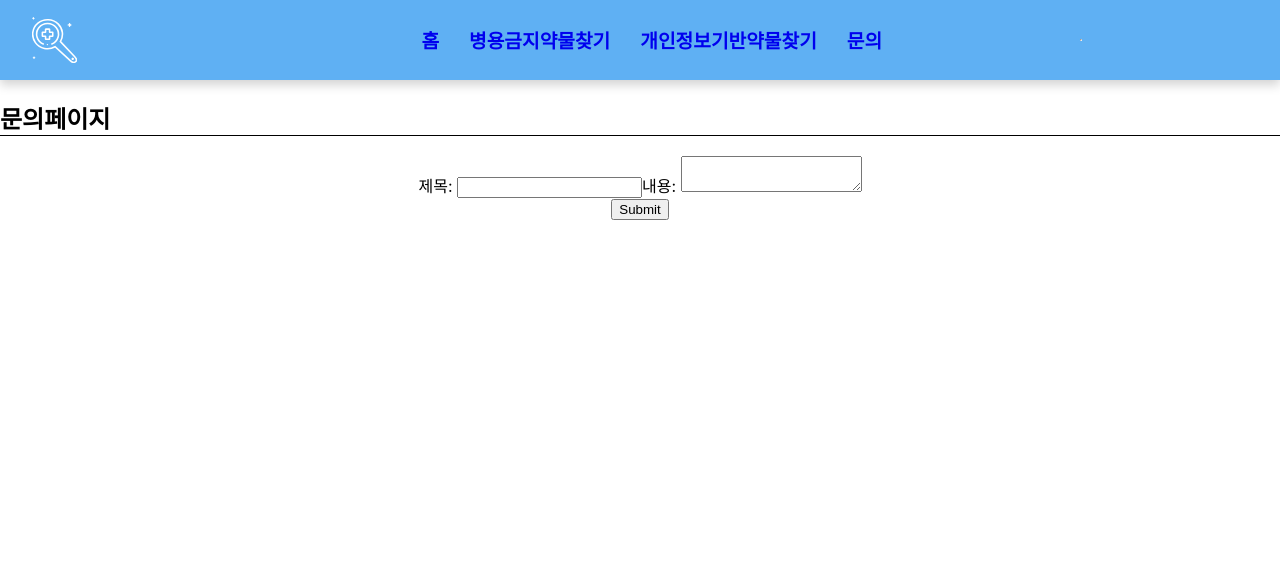
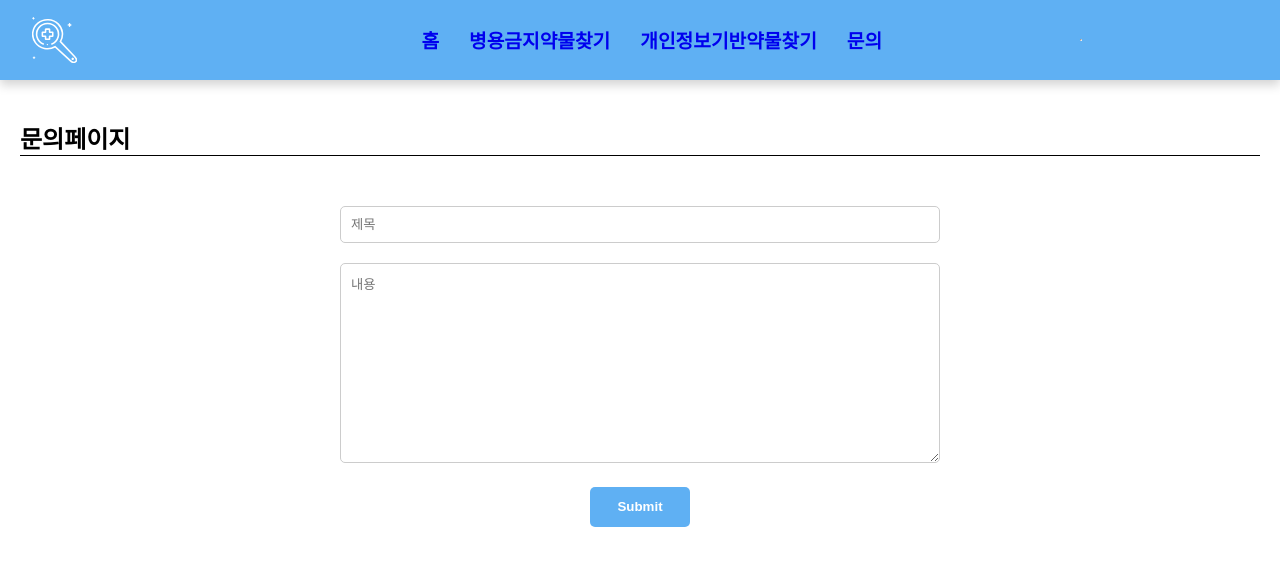
Before and after one commit to LovellR/GSS_Project, a React (Create React App) app in the folder oss-project/: page /contact in a window 1280 px wide. Shown: the top 566 px of the page. Built offline with nearby package versions, Linux system fonts and the light colour scheme.

Commit message:
문의 페이지 스타일링

```diff
--- a/oss-project/src/JS/Contact.js
+++ b/oss-project/src/JS/Contact.js
@@ -1,4 +1,5 @@
 import React from 'react';
+import "./css/Contact.css";
 
 const Contact = () => {
     return (
@@ -6,15 +7,14 @@ const Contact = () => {
             <div>
                 <h2>문의페이지</h2>
             </div>
-            <form>
+            <form class="form">
                 <div>
-                    <label >제목: </label>
-                    <input class="title" type="text" />
-                    <label >내용: </label>
-                    <textarea class="content" />
+                    <input placeholder="제목" class="title" type="text" />
+                    <br />
+                    <textarea placeholder="내용" class="content" />
                 </div>
                 <div>
-                    <input type="submit" />
+                    <input class="submit" type="submit" />
                 </div>
             </form>
         </div>
--- /dev/null
+++ b/oss-project/src/JS/css/Contact.css
@@ -0,0 +1,48 @@
+#contact {
+    text-align: center;
+    padding: 20px;
+}
+
+h2 {
+    font-size: 24px;
+    margin-bottom: 20px;
+}
+
+.form {
+    width: 100%;
+    max-width: 600px;
+    margin: 0 auto;
+}
+
+.title {
+    margin-top: 30px;
+}
+
+.title, .content {
+    width: 100%;
+    padding: 10px;
+    margin-bottom: 20px;
+    border: 1px solid #ccc;
+    border-radius: 5px;
+    box-sizing: border-box;
+}
+
+.content {
+    height: 200px;
+}
+
+.submit {
+    width: 100px;
+    height: 40px;
+    background-color: rgb(95, 176, 243);
+    border: none;
+    border-radius: 5px;
+    color: white;
+    font-weight: bold;
+    cursor: pointer;
+    transition: background-color 0.3s ease; /* 마우스 오버시 배경색 전환 */
+}
+
+.submit:hover {
+    background-color: #007bff;
+}
```
